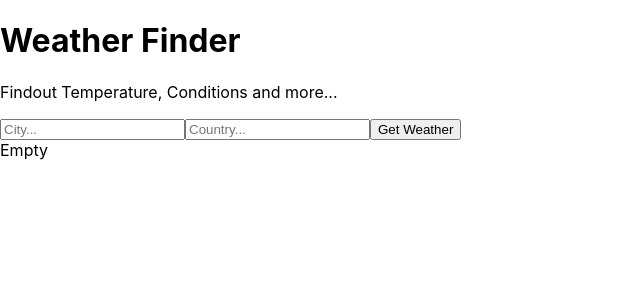
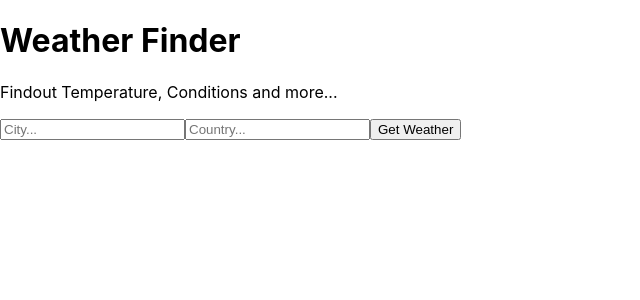
Before and after one commit to raedsalah/React-Weather-App, a React (Create React App) app: page / in a window 1280 px wide. Shown: the top 300 px of the page, without its empty margins (0-640 px from the left). Built offline with nearby package versions, Linux system fonts and the light colour scheme.

Commit message:
added more validation

```diff
--- a/src/App.js
+++ b/src/App.js
@@ -29,6 +29,7 @@ class App extends React.Component {
     );
     const data = await api_call.json();
     console.log(data);
+    if (city && country) {
       this.setState({
         temperature: data.main.temp,
         city: data.name,
@@ -37,6 +38,11 @@ class App extends React.Component {
         description: data.weather[0].description,
         error: ""
       });
+    } else {
+      this.setState({
+        error: "Please fill up the text fields"
+      });
+    }
   };
   render() {
     return (
--- a/src/components/weather.js
+++ b/src/components/weather.js
@@ -15,7 +15,7 @@ class Weather extends Component {
             <p>Condition: {this.props.desc}</p>
           </div>
         ) : (
-          <div>Empty {this.props.error}</div>
+          <div>{this.props.error}</div>
         )}
       </div>
     );
```
Lines whose indentation alone changed are shown as unchanged.
